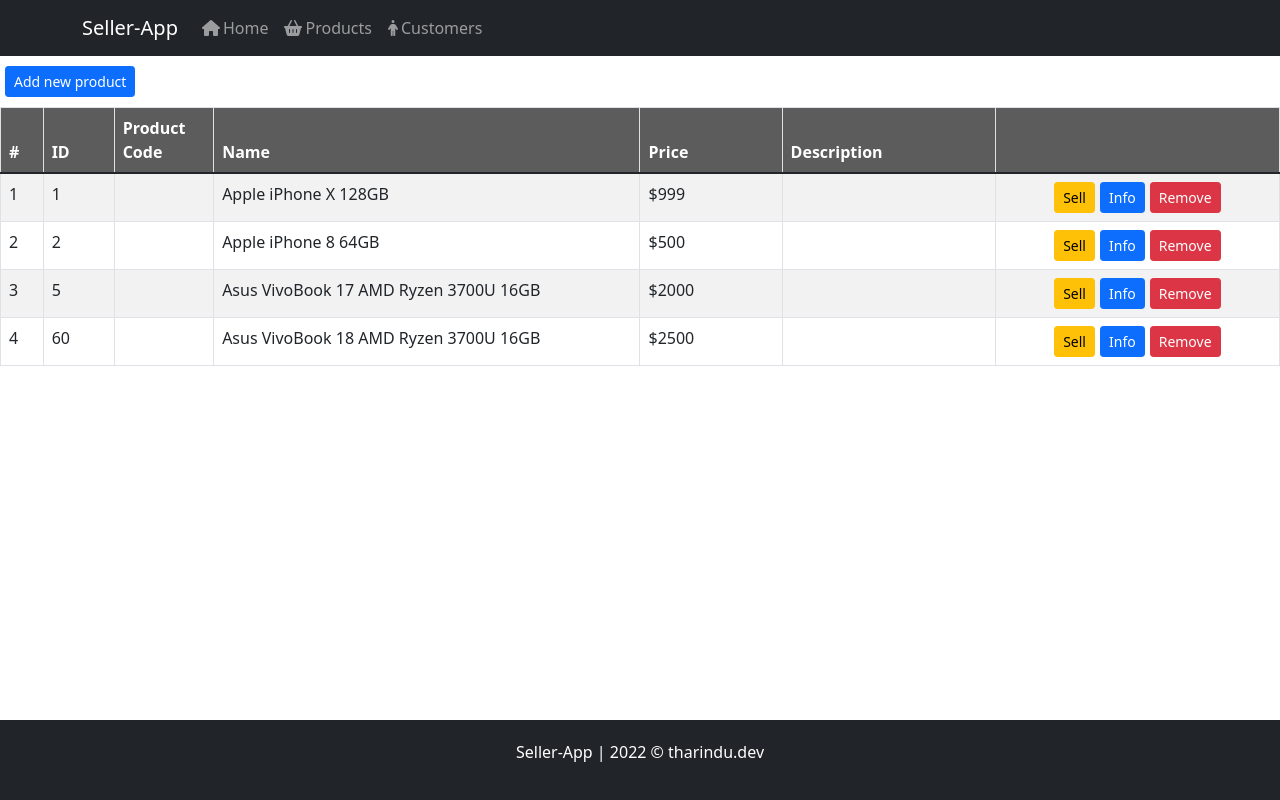
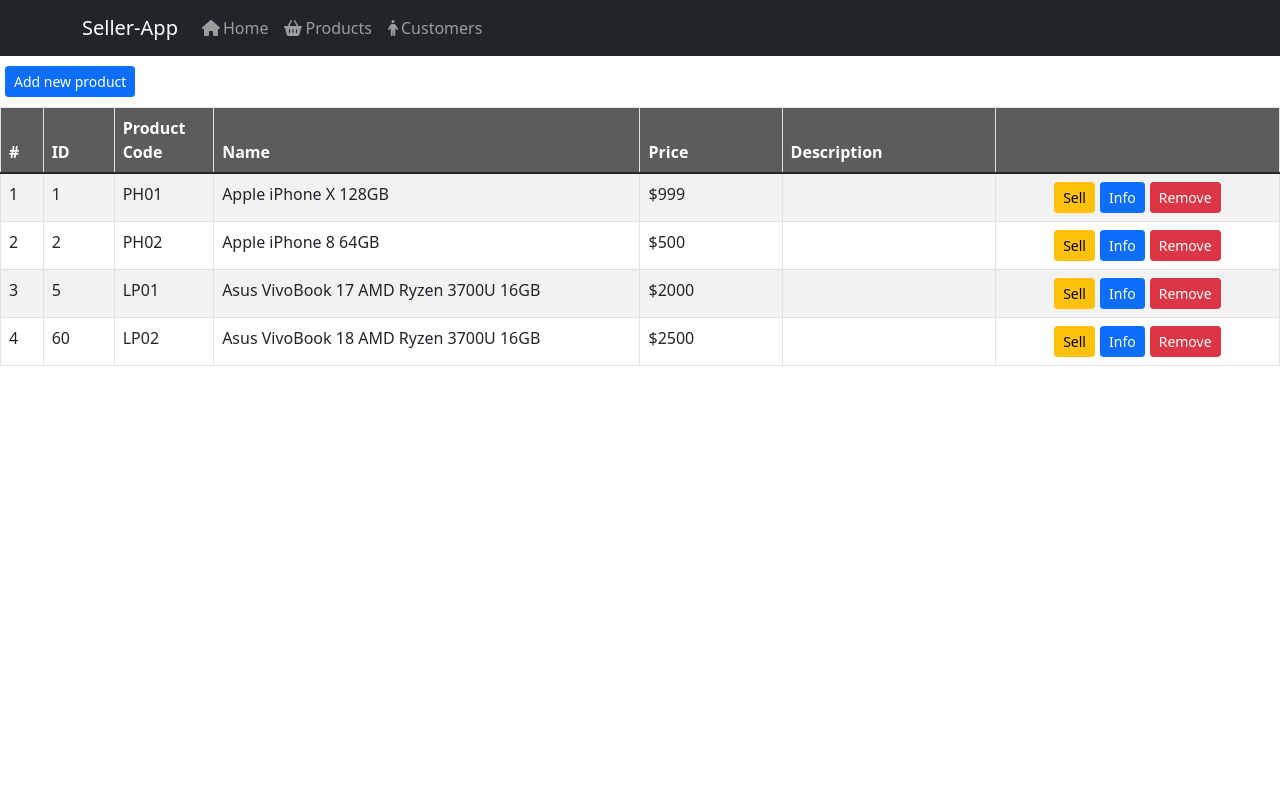
Before and after one commit to truethari/seller-app, a React (Create React App) app: page /products in a window 1280 px wide. Built offline with nearby package versions, Linux system fonts and the light colour scheme.

Commit message:
Remove footer

```diff
--- a/package.json
+++ b/package.json
@@ -9,6 +9,7 @@
     "@testing-library/jest-dom": "^5.16.3",
     "@testing-library/react": "^12.1.4",
     "@testing-library/user-event": "^13.5.0",
+    "axios": "^0.26.1",
     "bootstrap": "^5.1.3",
     "font-awesome": "^4.7.0",
     "react": "^18.0.0",
--- a/src/components/footer.jsx
+++ /dev/null
@@ -1,29 +0,0 @@
-import React from "react";
-
-const Footer = () => {
-  let regularDiv = {
-    backgroundColor: "rgb(33, 37, 41)",
-    textAlign: "center",
-    padding: "20px",
-    position: "fixed",
-    left: "0",
-    bottom: "0",
-    height: "10%",
-    width: "100%",
-  };
-  let wrapperDiv = {
-    display: "block",
-    height: "100%",
-    width: "100%",
-  };
-  return (
-    <div style={{ height: "100%" }}>
-      <div style={wrapperDiv} />
-      <div style={regularDiv}>
-        <font color="white">Seller-App | 2022 © tharindu.dev</font>
-      </div>
-    </div>
-  );
-};
-
-export default Footer;
--- a/src/components/tables/productsTable.jsx
+++ b/src/components/tables/productsTable.jsx
@@ -14,7 +14,7 @@
             <tr key={item.id}>
               <td>{index + 1}</td>
               <td>{item.id}</td>
-              <td>{item.itemCode}</td>
+              <td>{item.productCode}</td>
               <td>{item.name}</td>
               <td>{item.price}</td>
               <td>{item.description}</td>
--- a/src/index.js
+++ b/src/index.js
@@ -10,7 +10,6 @@
 import NavBarC from "./components/navBar";
 import Products from "./components/products";
 import ProductDetails from "./components/productDetails";
-import Footer from "./components/footer";
 
 const container = document.getElementById("root");
 const root = ReactDOM.createRoot(container);
@@ -23,7 +22,6 @@
       <Route path="/products" element={<Products />} />
       <Route path="/" element={<App />} />
     </Routes>
-    <Footer />
   </BrowserRouter>
 );
 
```
Also changed, not shown: 1 other file (tests, documents, lock files or other folders).
